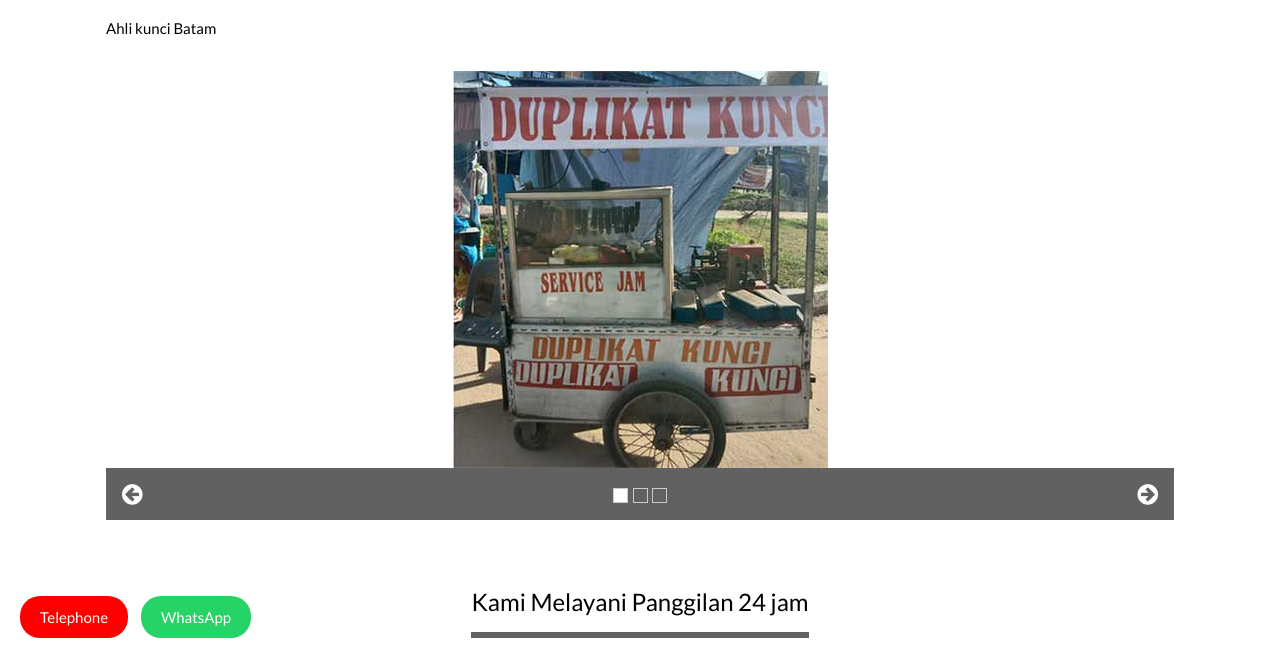
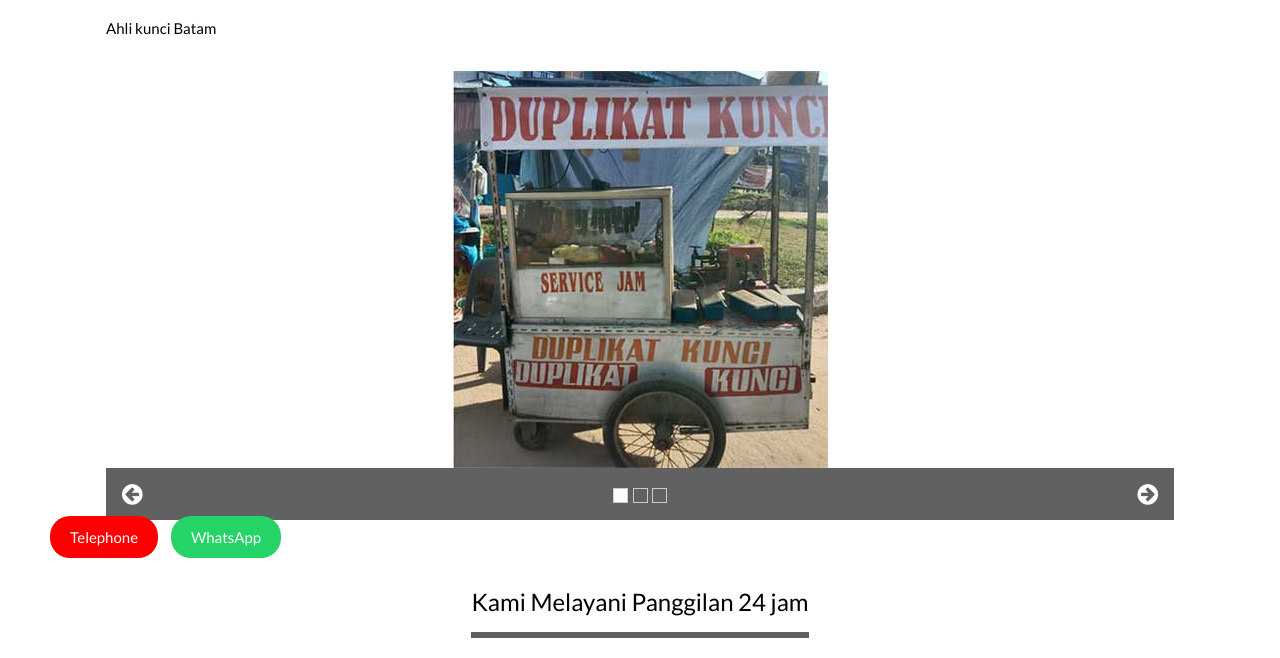
Before and after one commit to paulkeybatam/paulkeybatam.github.io, a plain HTML site: page index.html in a window 1280 px wide. Shown: the part 142-800 px from the top of the page. Drawn offline with nearby package versions, Linux system fonts and the light colour scheme.

Commit message:
Update index.html

```diff
--- a/index.html
+++ b/index.html
@@ -167,8 +167,8 @@ html,body,h1,h2,h3,h4 {font-family:"Lato", sans-serif}
     /* Position the floating buttons */
     .w3-floating-buttons {
       position: fixed;
-      left: 20px;
-      bottom: 20px;
+      left: 50px;
+      bottom: 100px;
       z-index: 1;
     }
 
```
